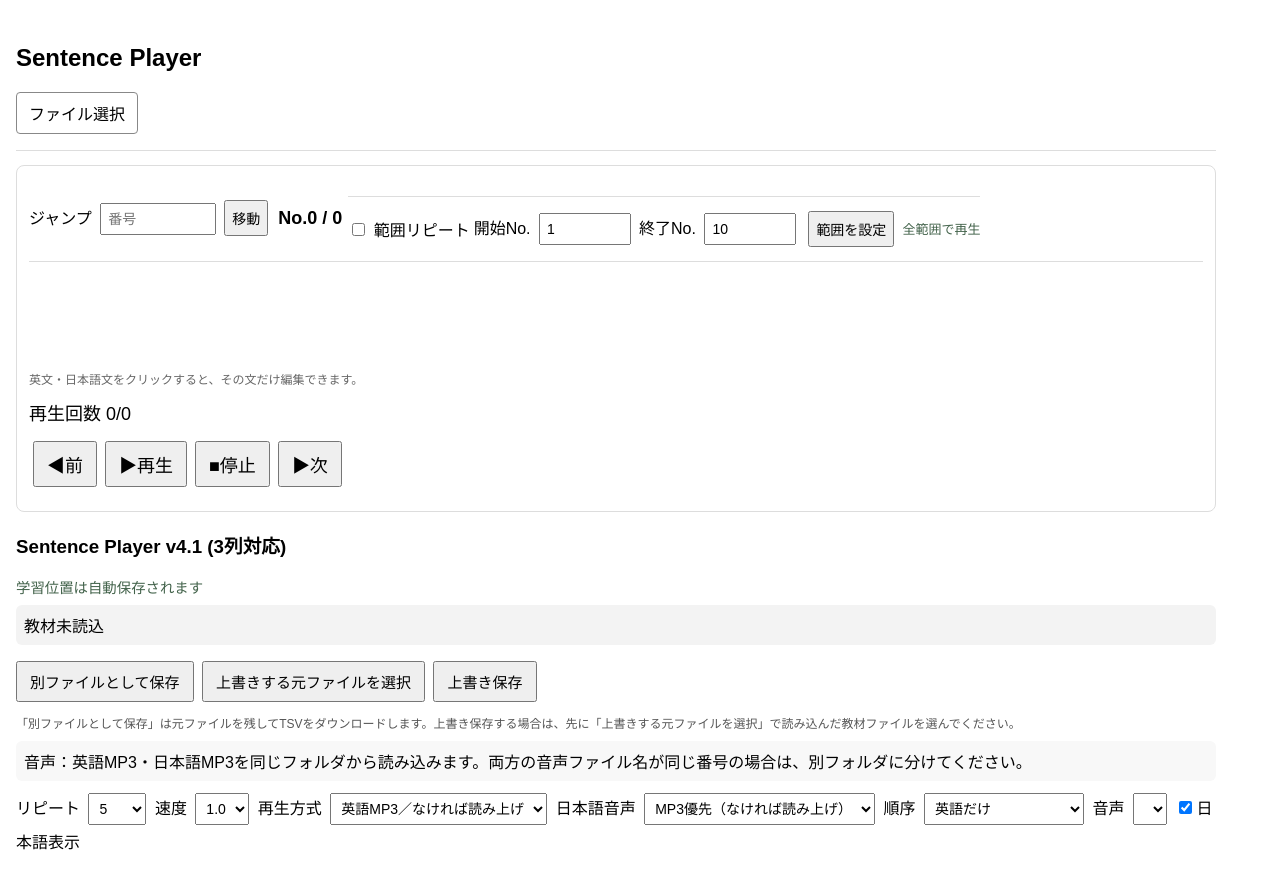
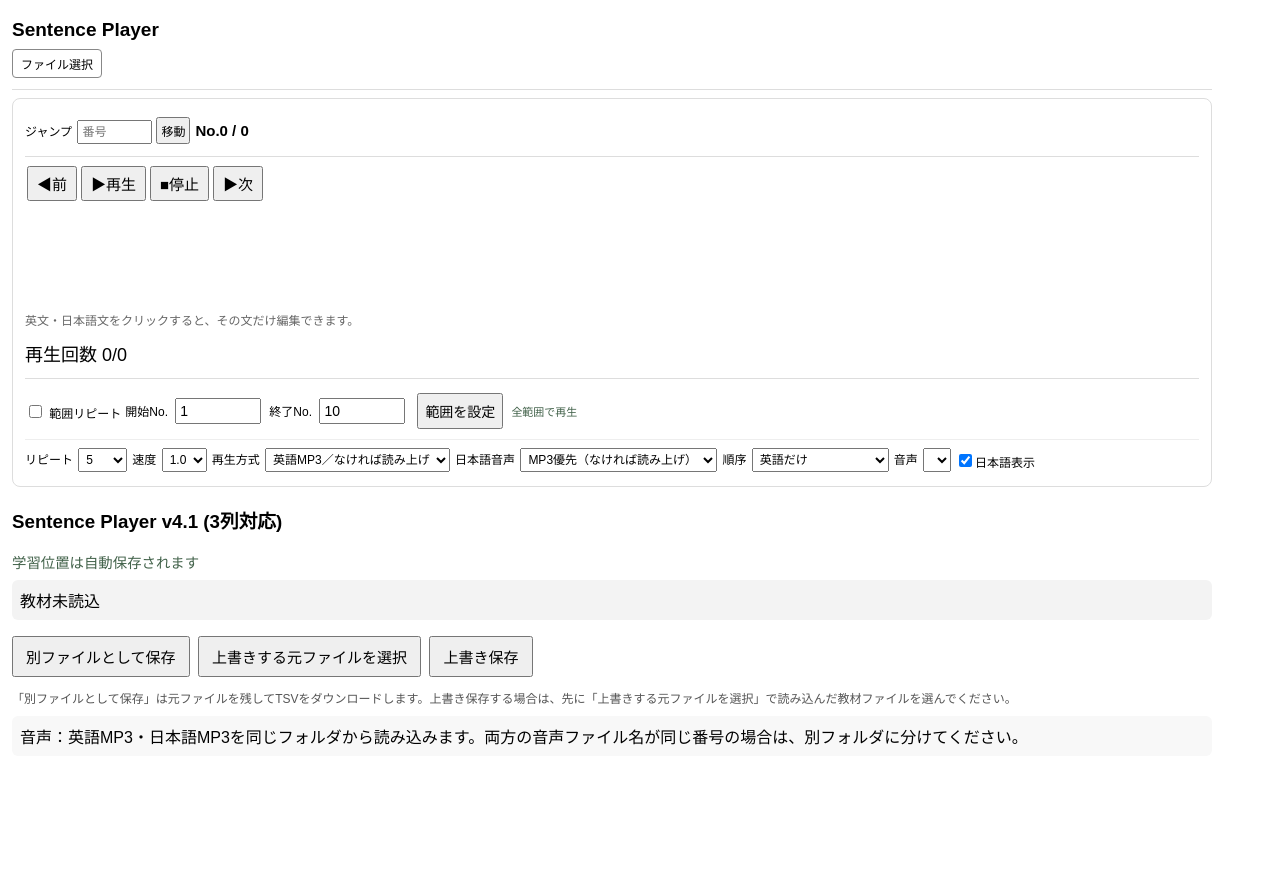
Before and after one commit to neko856/HTML-Englishstudy1, a plain HTML site: page index.html in a window 1280 px wide. After the commit the page ends 800 px from the top, so only its background shows below. Drawn offline with Linux system fonts and the light colour scheme.

Commit message:
Update index.html

```diff
--- a/index.html
+++ b/index.html
@@ -5,7 +5,18 @@
 <meta name="viewport" content="width=device-width, initial-scale=1">
 <title>Sentence Player v4.1 (3列対応)</title>
 <style>
-body{font-family:sans-serif;margin:16px;max-width:1200px}
+body{font-family:sans-serif;margin:12px;max-width:1200px}
+#topHeader{margin-bottom:8px!important;padding:3px 0!important}
+#topHeader h2{font-size:19px;margin:4px 0}
+#topHeader label{font-size:12px!important;padding:5px 8px!important}
+#studyTop{padding:8px;margin-bottom:12px}
+#topControls{font-size:12px;gap:3px!important;margin:4px 0 7px!important;padding-bottom:6px}
+#topControls input,#topControls button{font-size:12px;padding:3px;margin:2px}
+#topControls #jumpInput{width:65px!important}
+#position{font-size:15px!important}
+#rangeControls{font-size:12px;margin-top:5px;padding-top:5px;gap:2px}
+#rangeControls input[type=number]{width:55px;padding:3px}
+#rangeInfo{font-size:11px!important}
 #eng{font-size:20px;font-weight:bold;margin-top:16px}
 #jp{font-size:16px;color:#0066cc;margin-top:12px}
 #jp2{font-size:16px;color:#cc6600;margin-top:8px}
@@ -19,7 +30,12 @@ button,input,select{font-size:14px;padding:6px;margin:4px}
 #playControls{margin:8px 0}
 #rangeControls{border-top:1px solid #ddd;margin-top:10px;padding-top:10px;display:flex;flex-wrap:wrap;align-items:center;gap:4px}
 #rangeControls input[type=number]{width:76px}
-#playControls button{font-size:18px;padding:8px 12px}
+#playSettings{display:flex;flex-wrap:wrap;align-items:center;gap:3px;margin-top:6px;padding-top:6px;border-top:1px solid #eee;font-size:12px}
+#playSettings label{white-space:nowrap}
+#playSettings select{font-size:12px;padding:3px;margin:2px;max-width:210px}
+#playSettings input[type=checkbox]{margin:3px}
+#playControls{margin:5px 0}
+#playControls button{font-size:15px;padding:5px 8px;margin:2px}
 #eng{line-height:1.4}
 #jp,#jp2{line-height:1.5}
 #sentenceDisplay{margin-top:12px}
@@ -44,13 +60,22 @@ button,input,select{font-size:14px;padding:6px;margin:4px}
   <div id="topControls" style="display:flex;flex-wrap:wrap;align-items:center;gap:6px;margin:8px 0 12px">
     <div>ジャンプ <input id="jumpInput" type="number" placeholder="番号" style="width:100px"><button id="jumpBtn">移動</button></div>
     <div id="position" style="font-size:18px;font-weight:bold">No.0 / 0</div>
-    <div id="rangeControls"><label><input type="checkbox" id="rangeEnabled"> 範囲リピート</label><label>開始No. <input id="rangeStart" type="number" min="1" value="1"></label><label>終了No. <input id="rangeEnd" type="number" min="1" value="10"></label><button id="applyRangeBtn" type="button">範囲を設定</button><span id="rangeInfo" style="font-size:13px;color:#42624a">全範囲で再生</span></div>
   </div>
+  <div id="playControls"><button id="prevBtn">◀前</button><button id="playBtn">▶再生</button><button id="stopBtn">■停止</button><button id="nextBtn">▶次</button></div>
   <div id="sentenceDisplay">
     <div id="eng" class="editable-text" data-field="eng" title="クリックして編集"></div><div id="jp" class="editable-text" data-field="jp" title="クリックして編集"></div><div id="jp2" class="editable-text" data-field="jp2" title="クリックして編集"></div><div class="edit-hint">英文・日本語文をクリックすると、その文だけ編集できます。</div>
   </div>
   <p id="repeatRow">再生回数 <span id="repeatInfo">0/0</span></p>
-  <div id="playControls"><button id="prevBtn">◀前</button><button id="playBtn">▶再生</button><button id="stopBtn">■停止</button><button id="nextBtn">▶次</button></div>
+    <div id="rangeControls"><label><input type="checkbox" id="rangeEnabled"> 範囲リピート</label><label>開始No. <input id="rangeStart" type="number" min="1" value="1"></label><label>終了No. <input id="rangeEnd" type="number" min="1" value="10"></label><button id="applyRangeBtn" type="button">範囲を設定</button><span id="rangeInfo" style="font-size:13px;color:#42624a">全範囲で再生</span></div>
+  <div id="playSettings">
+    <label>リピート <select id="repeatSelect"><option>1</option><option>3</option><option selected>5</option><option>10</option><option>20</option><option>30</option><option>50</option><option>100</option><option value="9999">∞</option></select></label>
+    <label>速度 <select id="speedSelect"><option>0.5</option><option>0.7</option><option>0.8</option><option>0.9</option><option selected>1.0</option><option>1.2</option><option>1.5</option><option>2.0</option></select></label>
+    <label>再生方式 <select id="playMode"><option value="auto" selected>英語MP3／なければ読み上げ</option><option value="mp3">英語MP3のみ</option><option value="tts">英語読み上げ</option></select></label>
+    <label>日本語音声 <select id="jpMode"><option value="mp3" selected>MP3優先（なければ読み上げ）</option><option value="tts">日本語読み上げ</option><option value="off">再生しない</option></select></label>
+    <label>順序 <select id="sequenceMode"><option value="en-only">英語だけ</option><option value="en-jp">英語→日本語</option><option value="en-jp-en">英語→日本語→英語</option><option value="jp-en">日本語→英語</option></select></label>
+    <label>音声 <select id="voiceSelect"></select></label>
+    <label><input type="checkbox" id="showJapanese" checked>日本語表示</label>
+  </div>
 </div>
 
 <h3>Sentence Player v4.1 (3列対応)</h3>
@@ -60,15 +85,6 @@ button,input,select{font-size:14px;padding:6px;margin:4px}
 <div id="saveHelp">「別ファイルとして保存」は元ファイルを残してTSVをダウンロードします。上書き保存する場合は、先に「上書きする元ファイルを選択」で読み込んだ教材ファイルを選んでください。</div>
 <div id="audioStatus" style="background:#f8f8f8;padding:8px;border-radius:6px;margin:8px 0">
   音声：英語MP3・日本語MP3を同じフォルダから読み込みます。両方の音声ファイル名が同じ番号の場合は、別フォルダに分けてください。
-</div>
-<div>
-リピート <select id="repeatSelect"><option>1</option><option>3</option><option selected>5</option><option>10</option><option>20</option><option>30</option><option>50</option><option>100</option><option value="9999">∞</option></select>
-速度 <select id="speedSelect"><option>0.5</option><option>0.7</option><option>0.8</option><option>0.9</option><option selected>1.0</option><option>1.2</option><option>1.5</option><option>2.0</option></select>
-再生方式 <select id="playMode"><option value="auto" selected>英語MP3／なければ読み上げ</option><option value="mp3">英語MP3のみ</option><option value="tts">英語読み上げ</option></select>
-日本語音声 <select id="jpMode"><option value="mp3" selected>MP3優先（なければ読み上げ）</option><option value="tts">日本語読み上げ</option><option value="off">再生しない</option></select>
-順序 <select id="sequenceMode"><option value="en-only">英語だけ</option><option value="en-jp">英語→日本語</option><option value="en-jp-en">英語→日本語→英語</option><option value="jp-en">日本語→英語</option></select>
-音声 <select id="voiceSelect"></select>
-<label><input type="checkbox" id="showJapanese" checked>日本語表示</label>
 </div>
 
 
```
